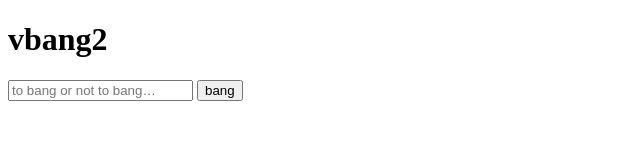
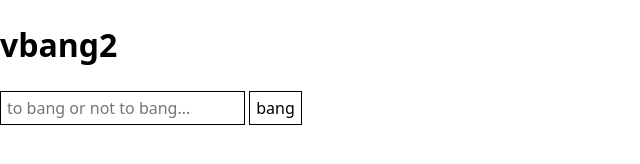
Before and after one commit to firexcy/vbang2, a website: page index.html in a window 1280 px wide. Shown: the whole page, without its empty margins (0-640 px from the left). Drawn offline with nearby package versions, Linux system fonts and the light colour scheme.

Commit message:
styling forms

```diff
--- a/index.html
+++ b/index.html
@@ -1,8 +1,13 @@
 <!DOCTYPE html>
 <html>
+
 <head>
     <title>vbang2</title>
+    <link href="https://unpkg.com/sanitize.css" rel="stylesheet" />
+    <link href="https://unpkg.com/sanitize.css/typography.css" rel="stylesheet" />
+    <link href="https://unpkg.com/sanitize.css/forms.css" rel="stylesheet" />
 </head>
+
 <body>
     <h1>vbang2</h1>
     <form action="/search.js" method="get">
@@ -10,4 +15,5 @@
         <input type="submit" value="bang">
     </form>
 </body>
+
 </html>
```
